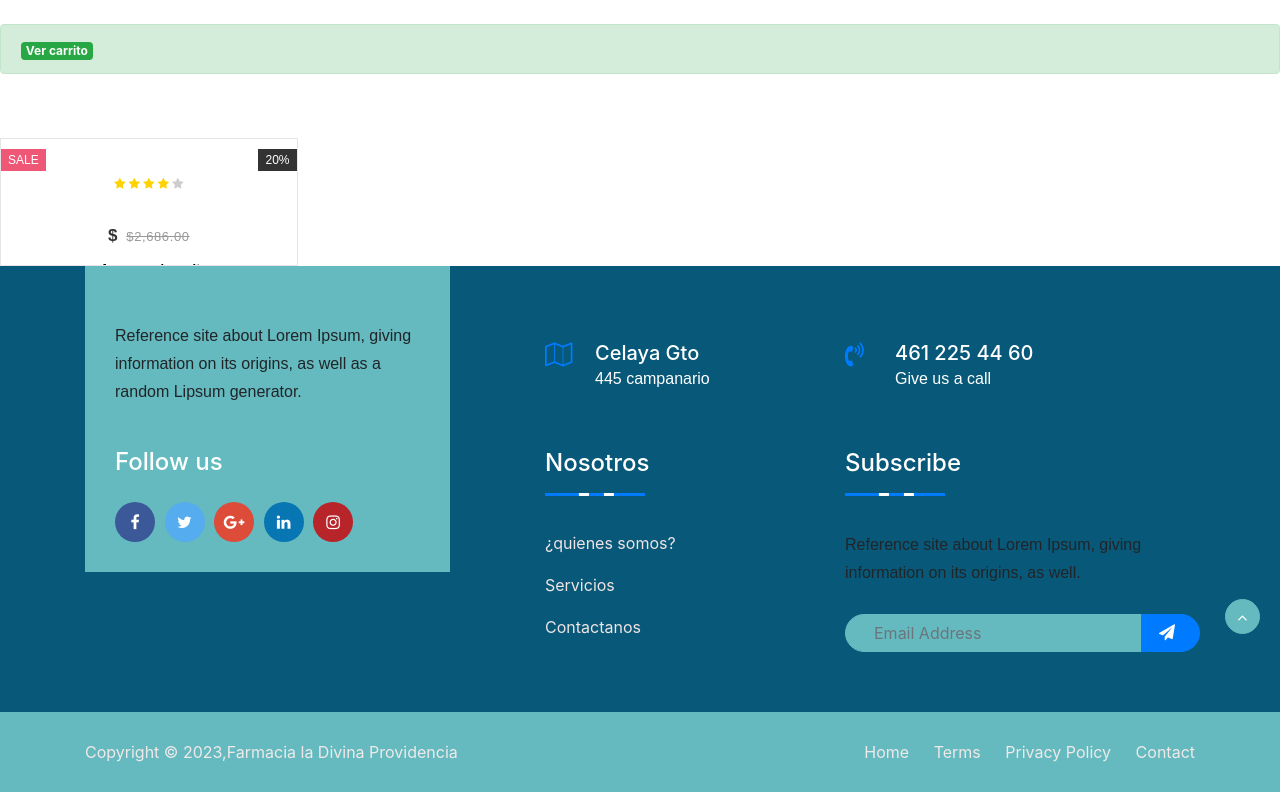
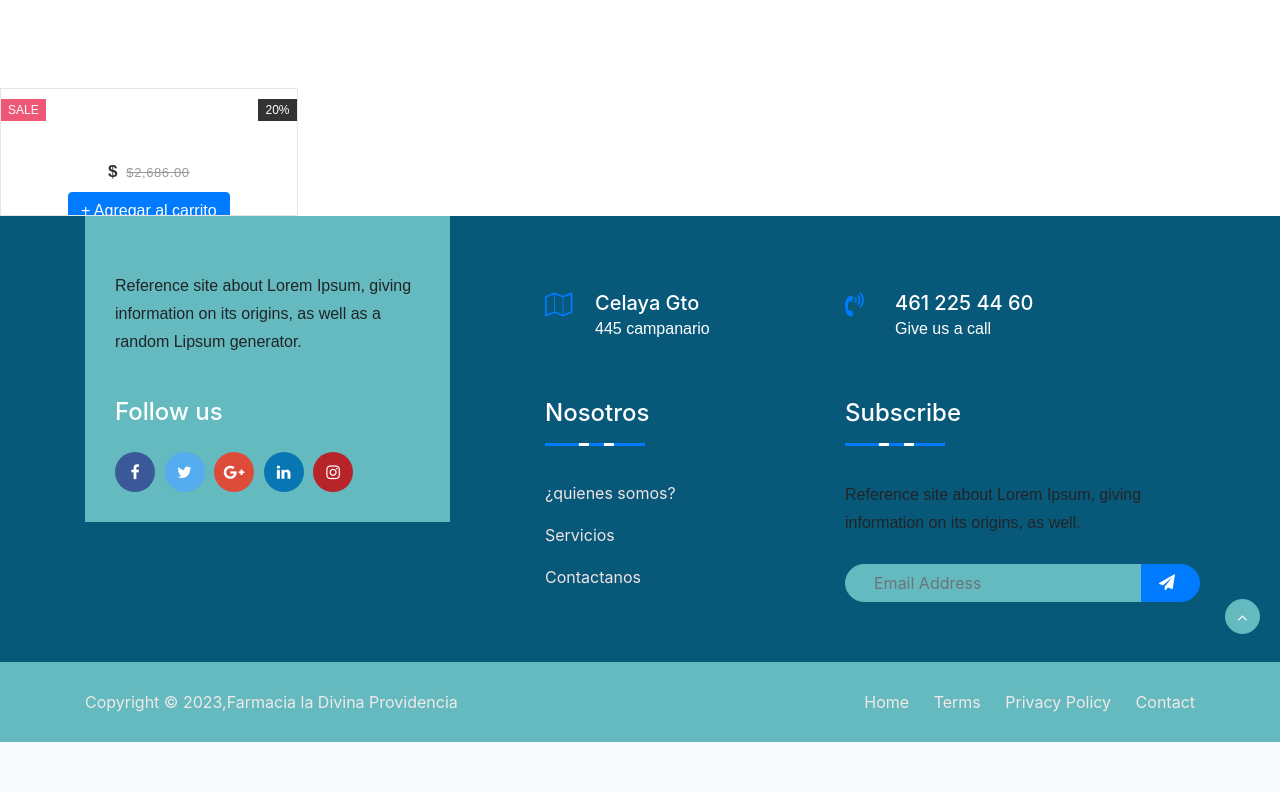
Before and after one commit to AnaGloria1/ProyectoWeb-, a PHP site: page /vista/medicamentos.php in a window 1280 px wide. Shown: the part 146-938 px from the top of the page. After the commit the page ends 888 px from the top, so only its background shows below. Run offline with PHP 8.4, Linux system fonts and the light colour scheme; tables that the repository leaves empty or names only in its code hold one stand-in row (values such as "Sample post"); data that the repository does not hold is empty; some libraries are stand-ins or nearby versions.

Commit message:
Update medicamentos.php

```diff
--- a/vista/medicamentos.php
+++ b/vista/medicamentos.php
@@ -86,7 +86,7 @@ include '../controladores/carritocom.php';
                 <ul class="navbar-nav mr-auto">
                     <li class="nav-item active">
                         <a class="navbar-link" href="../vista/carrito.php">Carrito(<?php
-                        echo (empty($_SESSION['CARRITO']))?0:($_SESSION['CARRITO']);
+                        echo (empty($_SESSION['carrito']))?0:count($_SESSION['carrito']);
                         ?>)</a>
 
                             </li>
@@ -96,11 +96,12 @@ include '../controladores/carritocom.php';
     </header>
 
         <br>
+        <?php if($mensaje="") {?>
         <div class="alert alert-success">
             <?php echo $mensaje; ?>
-            <a href="#" class="badge badge-success">Ver carrito</a>
+            <a href="carrito.php" class="badge badge-success">Ver carrito</a>
     </div>
-
+<?php echo $mensaje; }?>
 
     <!--shop-->
         <h3 class="h3"></h3>
@@ -144,7 +145,7 @@ include '../controladores/carritocom.php';
                                             <input type="hidden" name="precio" value="<?php echo openssl_encrypt($producto['Precio'],COD,KEY);?>">
                                             <input type="hidden" name="cantidad" value="<?php echo openssl_encrypt(1,COD,KEY);?>">
 
-                                            <a class="add-to-cart" href="" name="btnAccion" value="Agregar" type="submit">+ Agregar al carrito</a>
+                                            <button class="btn btn-primary"   name="btnAccion" value="Agregar" type="submit">+ Agregar al carrito</button>
                                         </form>
                     </div>
                 </div>
```
